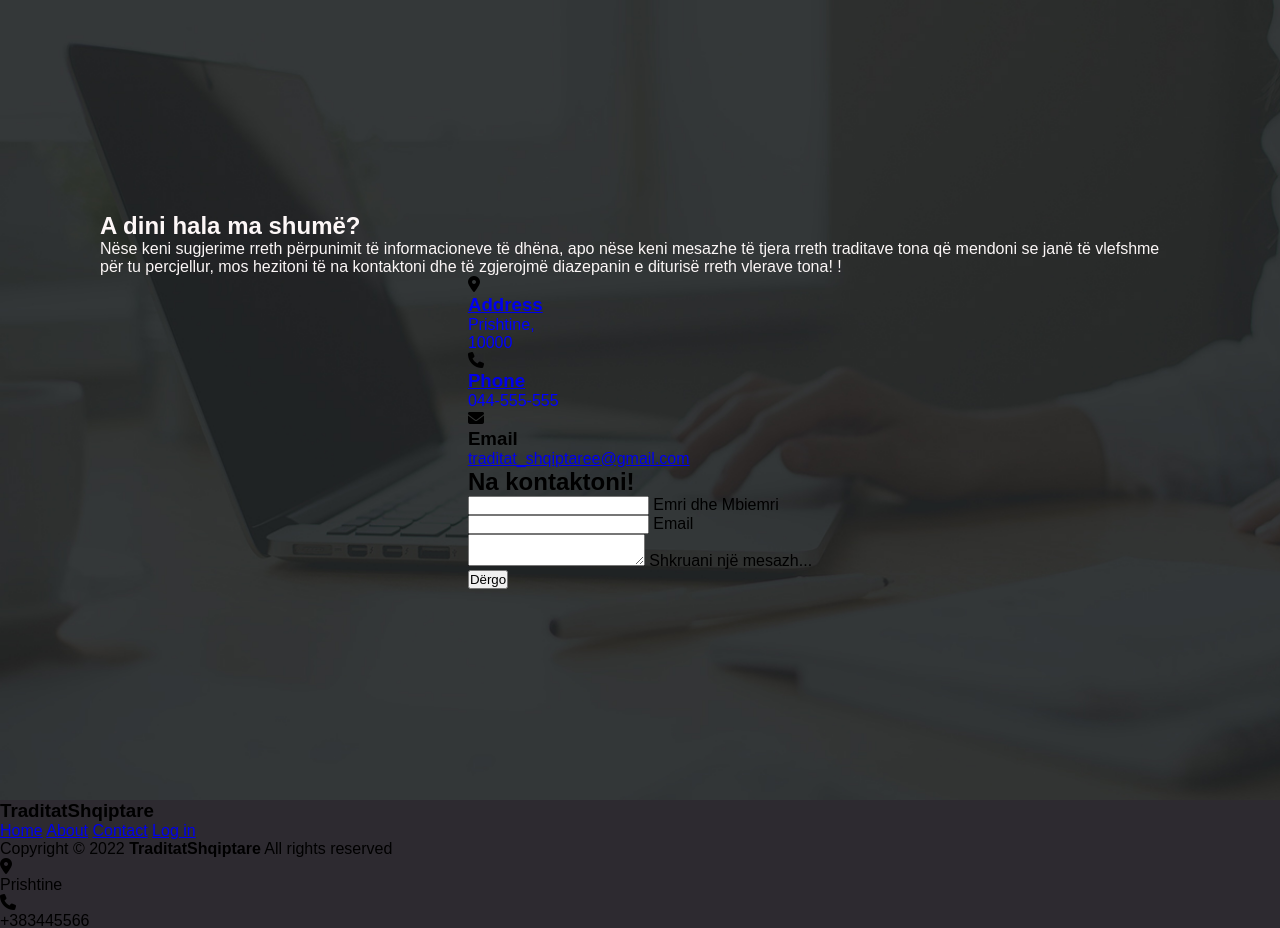
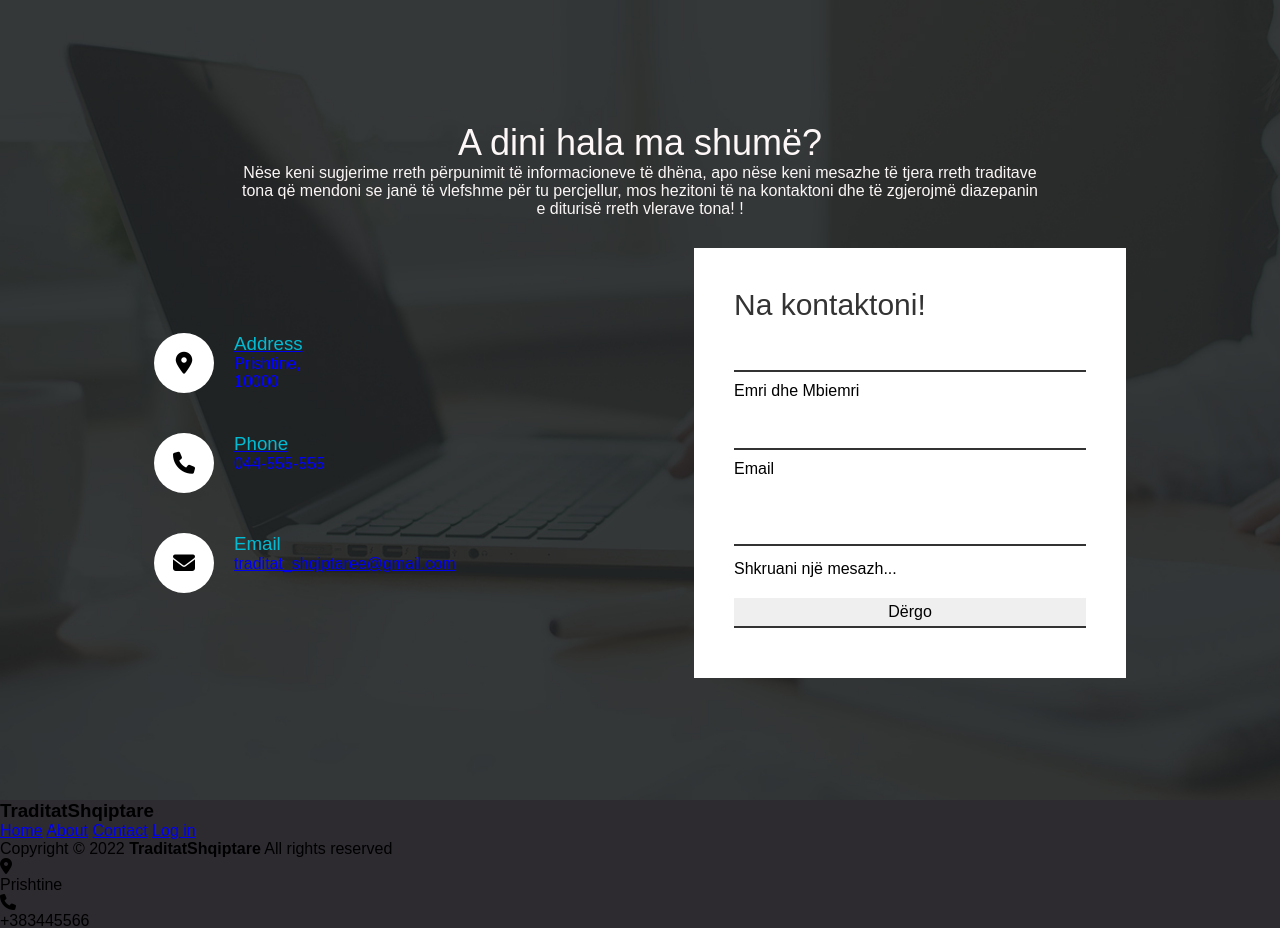
Before and after one commit to Beatrika/Traditat-Shqiptare, a PHP site: page /contactus.html in a window 1280 px wide. Shown: the part 80-1008 px from the top of the page. Run offline with PHP 8.4, Linux system fonts and the light colour scheme; some libraries are stand-ins or nearby versions.

Commit message:
Contact Form css

```diff
--- a/contactus.css
+++ b/contactus.css
@@ -56,3 +56,83 @@ nav ul li a{
     color: #fff;
     font-size: 13px;
 }
+.contact .content{
+    max-width: 800px;
+    text-align: center;
+
+}
+.contact .content h2{
+    font-size: 36px;
+    font-weight: 500;
+    color: #fff;
+}
+.contact .content p{
+    font-weight: 300;
+    color: #fff;
+}
+.container{
+    width: 100%;
+    display: flex;
+    justify-content: center;
+    align-items: center;
+    margin-top: 30px;
+}
+.container .contactInfo{
+    width: 50%;
+    display: flex;
+    flex-direction: column;
+}
+.container .contactInfo .box{
+    position: relative;
+    padding: 20px 0;
+    display: flex;
+}
+.container .contactInfo .box .icon{
+    min-width: 60px;
+    height: 60px;
+    background: #fff;
+    display: flex;
+    justify-content: center;
+    align-items: center;
+    border-radius: 50%;
+    font-size: 22px;
+}
+.container .contactInfo .box .text{
+    display: flex;
+    margin-left: 20px;
+    font-size: 16px;
+    color: #fff;
+    flex-direction: column;
+    font-weight: 300;
+}
+.container .contactInfo .box .text h3{
+ font-weight: 500;
+ color: #00bcd4;
+}
+.contactForm{
+ width: 40%;
+ padding: 40px;
+ background: #fff;
+}
+.contactForm h2{
+    font-size: 30px;
+    color: #333;
+    font-weight: 500;
+}
+.contactForm .inputBox{
+    position: relative;
+    width: 100%;
+    margin-top: 10px;
+}
+.contactForm .inputBox input,
+.contactForm .inputBox textarea
+{
+    width: 100%;
+    padding: 5px 0;
+    font-size: 16px;
+    margin: 10px 0;
+    border: none;
+    border-bottom: 2px solid #333;
+    outline: none;
+    resize: none;
+}
```
